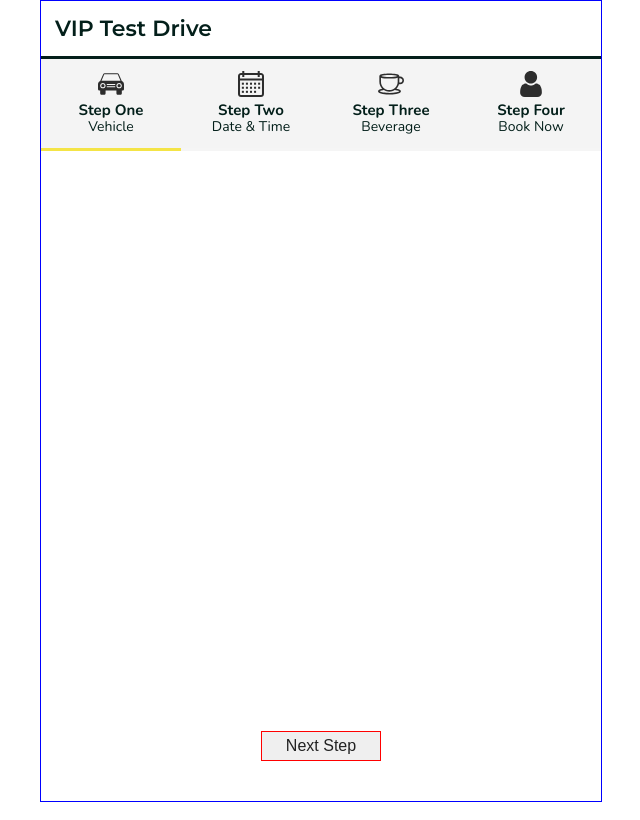
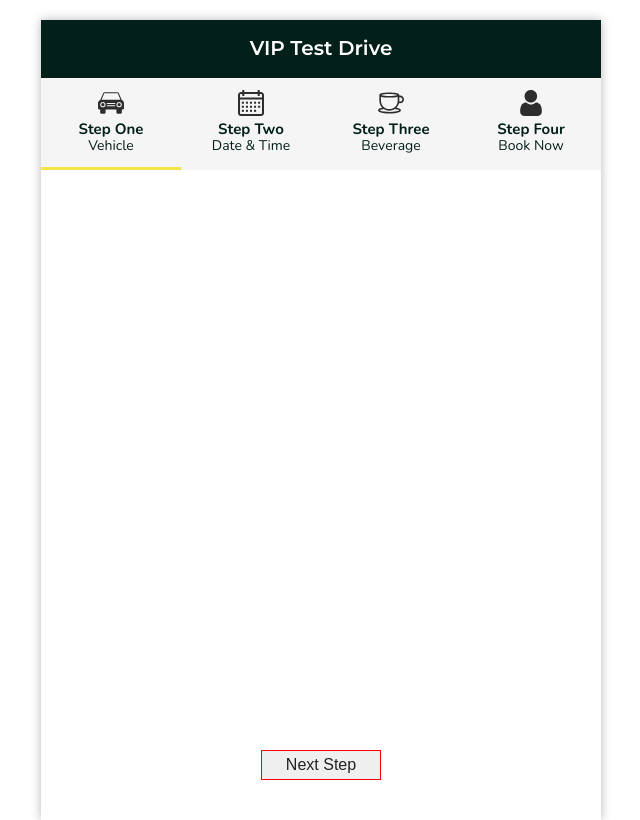
Before and after one commit to snowdamiz/dcmc-form-2, a React (Create React App) app: page / in a window 1280 px wide. Shown: the whole page, without its empty margins (319-959 px from the left). Built offline with nearby package versions, Linux system fonts and the light colour scheme.

Commit message:
minor style adjustments

```diff
--- a/src/components/beverage/beverageStyles.js
+++ b/src/components/beverage/beverageStyles.js
@@ -4,10 +4,19 @@ import { fonts, colors, media } from '../../vars';
 export const BeverageWrap = styled.section`
     width: 100%;
     height: 100vh;
-    border: 1px solid blue;
+    // border: 1px solid blue;
+    box-shadow: 0px 0px 10px #B7B7B7;
     position: absolute;
     display: flex;
     flex-flow: column nowrap;
     justify-content: flex-start;
     align-items: center;
+
+    ${media.tablet} {
+        width: 560px;
+        max-height: 800px;
+        margin: 0px auto;
+        position: relative;
+        margin-top: 20px;
+    }
 `;
--- a/src/components/datetime/datetimeStyles.js
+++ b/src/components/datetime/datetimeStyles.js
@@ -4,10 +4,19 @@ import { fonts, colors, media } from '../../vars';
 export const DatetimeWrap = styled.section`
     width: 100%;
     height: 100vh;
-border: 1px solid blue;
+    // border: 1px solid blue;
+    box-shadow: 0px 0px 10px #B7B7B7;
     position: absolute;
     display: flex;
     flex-flow: column nowrap;
     justify-content: flex-start;
     align-items: center;
+
+    ${media.tablet} {
+        width: 560px;
+        max-height: 800px;
+        margin: 0px auto;
+        position: relative;
+        margin-top: 20px;
+    }
 `;
--- a/src/components/details/detailsStyles.js
+++ b/src/components/details/detailsStyles.js
@@ -4,12 +4,21 @@ import { fonts, colors, media } from '../../vars';
 export const DetailsWrap = styled.section`
     width: 100%;
     height: 100vh;
-    border: 1px solid blue;
+    // border: 1px solid blue;
+    box-shadow: 0px 0px 10px #B7B7B7;
     position: absolute;
     display: flex;
     flex-flow: column nowrap;
     justify-content: flex-start;
     align-items: center;
+
+    ${media.tablet} {
+        width: 560px;
+        max-height: 800px;
+        margin: 0px auto;
+        position: relative;
+        margin-top: 20px;
+    }
 `;
 
     export const SubmitBtn = styled.button`
--- a/src/components/header/headerStyles.js
+++ b/src/components/header/headerStyles.js
@@ -4,7 +4,7 @@ import { colors, fonts, media } from '../../vars';
 export const HeaderWrap = styled.header`
     width: 100%;
     border-bottom: 3px solid ${colors.dark};
-    background-color: ${colors.white};
+    background-color: ${colors.dark};
     height: 48px;
     display: flex;
     flex-flow: row nowrap;
@@ -13,18 +13,20 @@ export const HeaderWrap = styled.header`
 
     ${media.tablet} {
         height: 55px;
+        justify-content: center;
     }
 `;
 
     export const H1 = styled.h1`
-        color: ${colors.dark};
-        font-size: 20px;
+        color: ${colors.white};
+        font-size: 18px;
         font-family: ${fonts.heading};
         font-weight: 600;
         margin-left: 14px;
 
         ${media.tablet} {
-            font-size: 22px;
+            font-size: 20px;
+            margin-left: 0;
         }
     `;
 
--- a/src/components/nav/car/carStyles.js
+++ b/src/components/nav/car/carStyles.js
@@ -9,6 +9,5 @@ export const CarWrap = styled.div`
     justify-content: center;
     align-items: center;
     cursor: pointer;
-    border-bottom: 3px solid ${colors.primary};
     border-bottom: 3px solid ${props => props.active ? colors.primary : `#f5f5f5`};
 `;
--- a/src/components/nav/navStyles.js
+++ b/src/components/nav/navStyles.js
@@ -8,7 +8,7 @@ export const NavWrap = styled.nav`
     flex-flow: row nowrap;
     justify-content: space-around;
     align-items: center;
-    background-color: #f4f4f4;
+    background-color: #f5f5f5;
 
     ${media.tablet} {
         height: 90px;
--- a/src/components/vehicle/vehicleStyles.js
+++ b/src/components/vehicle/vehicleStyles.js
@@ -4,7 +4,8 @@ import { fonts, colors, media } from '../../vars';
 export const VehicleWrap = styled.section`
     width: 100%;
     height: 100vh;
-    border: 1px solid blue;
+    // border: 1px solid blue;
+    box-shadow: 0px 0px 10px #B7B7B7;
     position: absolute;
     display: flex;
     flex-flow: column nowrap;
@@ -16,5 +17,6 @@ export const VehicleWrap = styled.section`
         max-height: 800px;
         margin: 0px auto;
         position: relative;
+        margin-top: 20px;
     }
 `;
```
Lines whose indentation alone changed are shown as unchanged.
